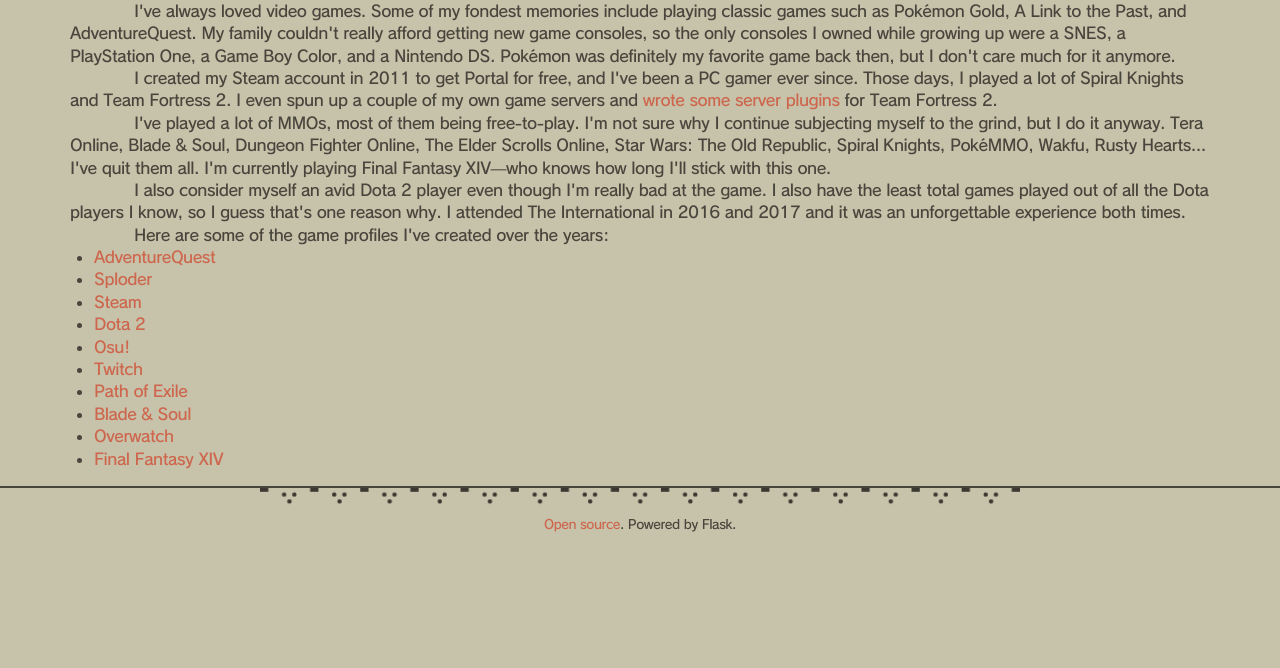
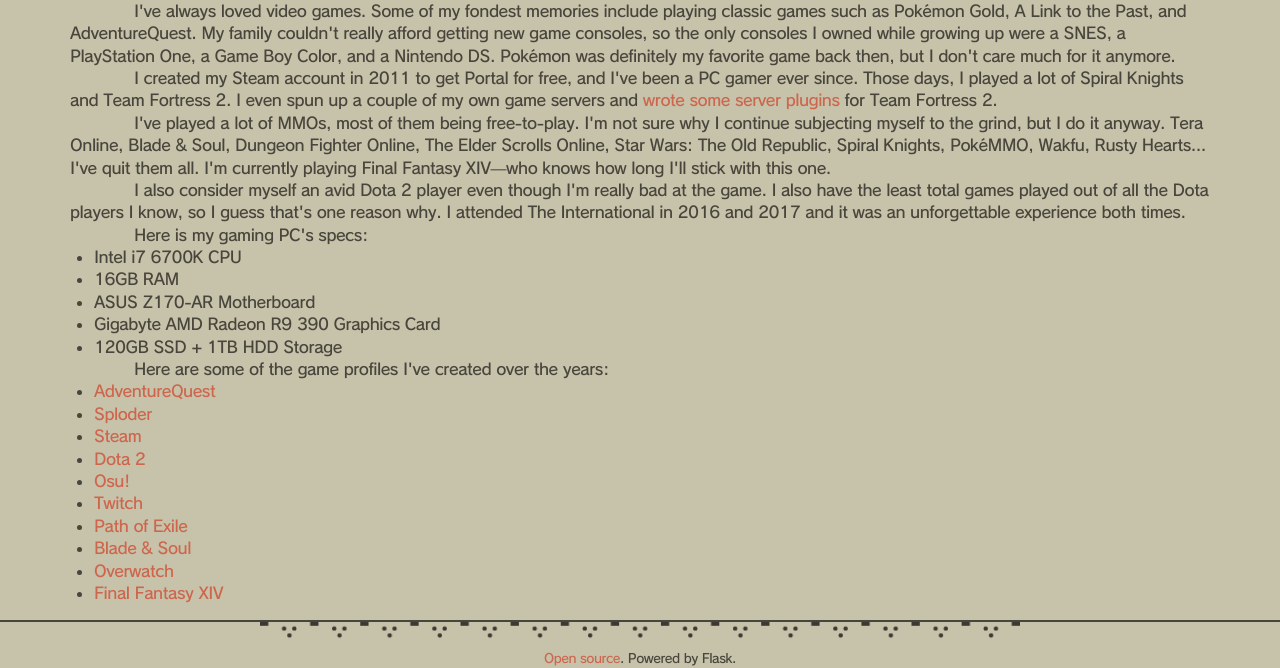
Before and after one commit to tesu/website, a Flask app: template tesu/templates/about/gaming.html in a window 1280 px wide. Shown: the part 165-833 px from the top of the page. Before the commit the page ends 697 px from the top, so only its background shows below. Run offline with Flask 2, Linux system fonts and the light colour scheme; the template is opened without the code that fills it, so the values that code supplies are empty.

Commit message:
pc specs added

```diff
--- a/tesu/templates/about/gaming.html
+++ b/tesu/templates/about/gaming.html
@@ -5,6 +5,14 @@
             <p class=indented>I created my Steam account in 2011 to get Portal for free, and I've been a PC gamer ever since. Those days, I played a lot of Spiral Knights and Team Fortress 2. I even spun up a couple of my own game servers and <a href="https://sourcemod.net/plugins.php?author=bobomaster&search=1">wrote some server plugins</a> for Team Fortress 2.
             <p class=indented>I've played a lot of MMOs, most of them being free-to-play. I'm not sure why I continue subjecting myself to the grind, but I do it anyway. Tera Online, Blade &amp; Soul, Dungeon Fighter Online, The Elder Scrolls Online, Star Wars: The Old Republic, Spiral Knights, Pok&eacute;MMO, Wakfu, Rusty Hearts... I've quit them all. I'm currently playing Final Fantasy XIV&mdash;who knows how long I'll stick with this one.
             <p class=indented>I also consider myself an avid Dota 2 player even though I'm really bad at the game. I also have the least total games played out of all the Dota players I know, so I guess that's one reason why. I attended The International in 2016 and 2017 and it was an unforgettable experience both times.
+            <p class=indented>Here is my gaming PC's specs:
+            <ul>
+                <li>Intel i7 6700K CPU
+                <li>16GB RAM
+                <li>ASUS Z170-AR Motherboard
+                <li>Gigabyte AMD Radeon R9 390 Graphics Card
+                <li>120GB SSD + 1TB HDD Storage
+            </ul>
             <p class=indented>Here are some of the game profiles I've created over the years:
             <ul>
                 <li><a href="https://aq.battleon.com/build30/charview.asp?temp=31603506">AdventureQuest</a>
```
